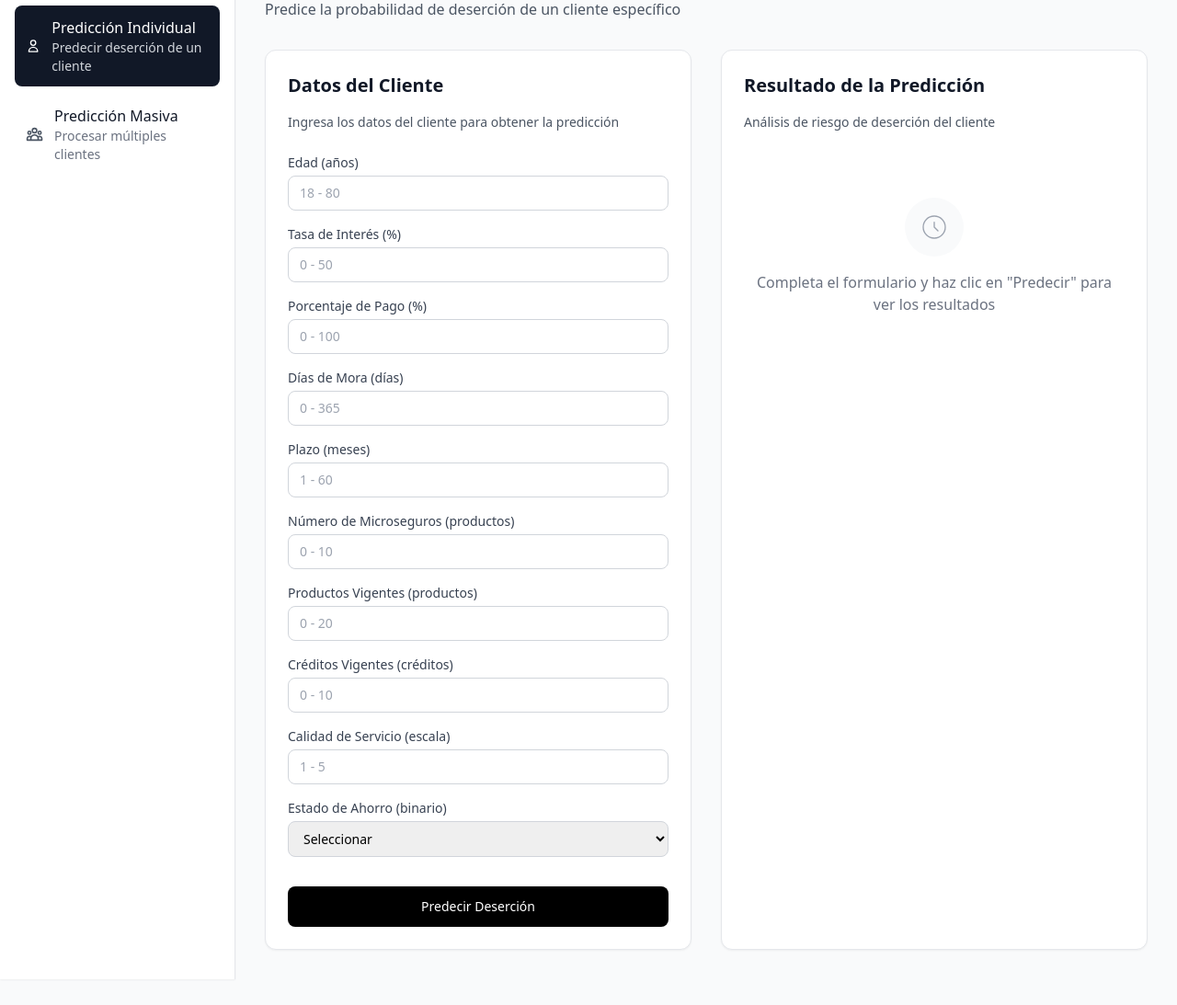
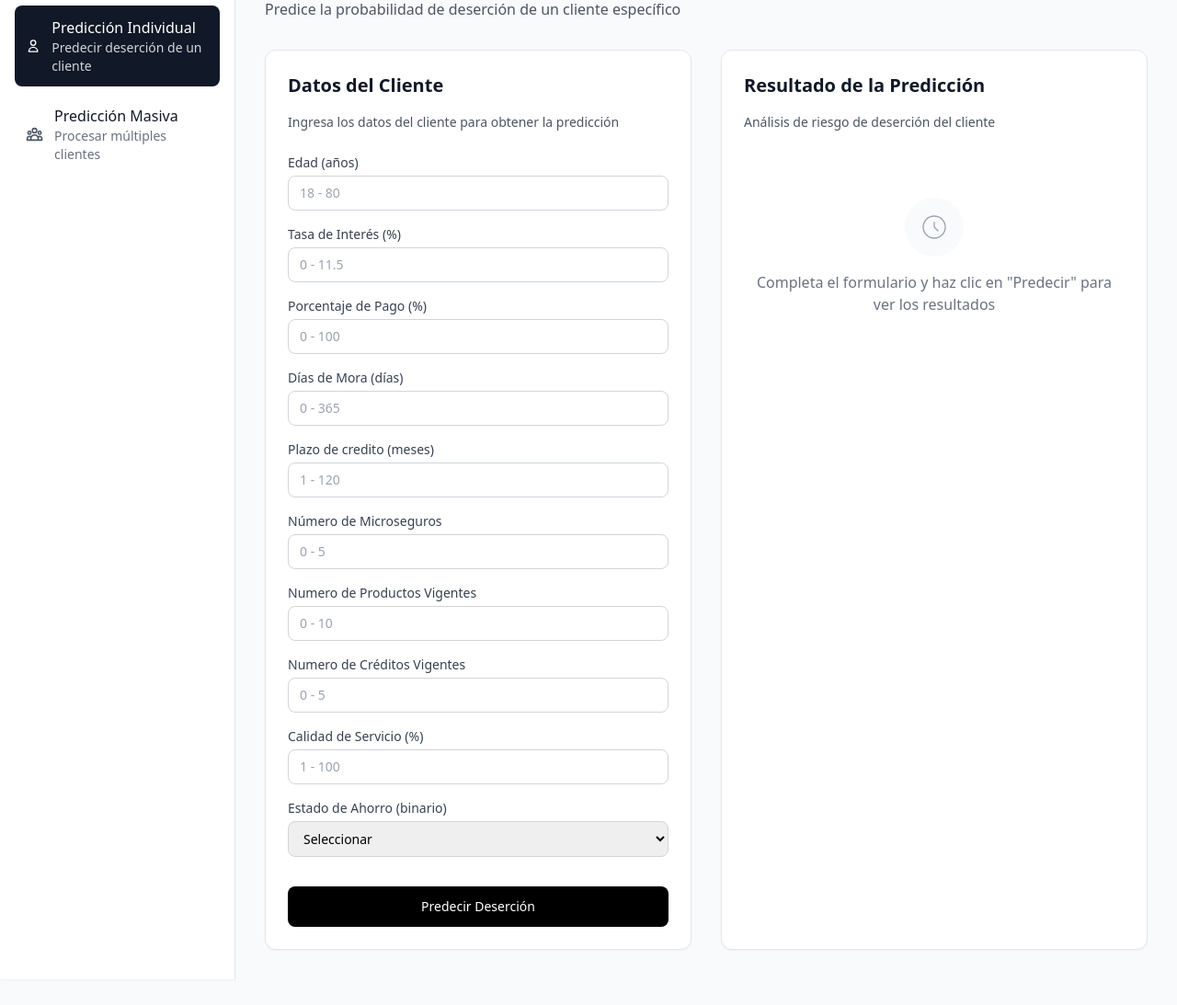
Before and after one commit to rolando2012/WebRegresionLogistica, a Flask app: page /prediccion-individual in a window 1280 px wide. Shown: the part 195-1288 px from the top of the page at 92% size. Run offline with Flask 3, Linux system fonts and the light colour scheme; some libraries are stand-ins or nearby versions.

Commit message:
Actualizar límites y etiquetas de campos en el formulario de predicción individual para reflejar rangos correctos

```diff
--- a/app/templates/main/prediccion_individual.html
+++ b/app/templates/main/prediccion_individual.html
@@ -86,9 +86,9 @@
                         <!-- Tasa de Interés -->
                         <div>
                             <label class="block text-sm font-medium text-gray-700 mb-1">Tasa de Interés (%)</label>
-                            <input type="number" id="tasa_interes" name="tasa_interes" min="0" max="50" step="0.1"
+                            <input type="number" id="tasa_interes" name="tasa_interes" min="0" max="11.5" step="0.1"
                                    class="w-full px-3 py-2 border border-gray-300 rounded-lg focus:ring-2 focus:ring-blue-500 focus:border-blue-500 text-sm"
-                                   placeholder="0 - 50" required>
+                                   placeholder="0 - 11.5" required>
                         </div>
 
                         <!-- Porcentaje de Pago -->
@@ -109,42 +109,42 @@
 
                         <!-- Plazo -->
                         <div>
-                            <label class="block text-sm font-medium text-gray-700 mb-1">Plazo (meses)</label>
-                            <input type="number" id="plazo_credito_meses" name="plazo_credito_meses" min="1" max="60"
+                            <label class="block text-sm font-medium text-gray-700 mb-1">Plazo de credito (meses)</label>
+                            <input type="number" id="plazo_credito_meses" name="plazo_credito_meses" min="1" max="120"
                                    class="w-full px-3 py-2 border border-gray-300 rounded-lg focus:ring-2 focus:ring-blue-500 focus:border-blue-500 text-sm"
-                                   placeholder="1 - 60" required>
+                                   placeholder="1 - 120" required>
                         </div>
 
                         <!-- Número de Microseguros -->
                         <div>
-                            <label class="block text-sm font-medium text-gray-700 mb-1">Número de Microseguros (productos)</label>
-                            <input type="number" id="num_microseguros" name="num_microseguros" min="0" max="10"
+                            <label class="block text-sm font-medium text-gray-700 mb-1">Número de Microseguros </label>
+                            <input type="number" id="num_microseguros" name="num_microseguros" min="0" max="5"
+                                   class="w-full px-3 py-2 border border-gray-300 rounded-lg focus:ring-2 focus:ring-blue-500 focus:border-blue-500 text-sm"
+                                   placeholder="0 - 5" required>
+                        </div>
+
+                        <!-- Productos Vigentes -->
+                        <div>
+                            <label class="block text-sm font-medium text-gray-700 mb-1">Numero de Productos Vigentes</label>
+                            <input type="number" id="n_productos_vigentes" name="n_productos_vigentes" min="0" max="10"
                                    class="w-full px-3 py-2 border border-gray-300 rounded-lg focus:ring-2 focus:ring-blue-500 focus:border-blue-500 text-sm"
                                    placeholder="0 - 10" required>
                         </div>
 
-                        <!-- Productos Vigentes -->
-                        <div>
-                            <label class="block text-sm font-medium text-gray-700 mb-1">Productos Vigentes (productos)</label>
-                            <input type="number" id="n_productos_vigentes" name="n_productos_vigentes" min="0" max="20"
-                                   class="w-full px-3 py-2 border border-gray-300 rounded-lg focus:ring-2 focus:ring-blue-500 focus:border-blue-500 text-sm"
-                                   placeholder="0 - 20" required>
-                        </div>
-
                         <!-- Créditos Vigentes -->
                         <div>
-                            <label class="block text-sm font-medium text-gray-700 mb-1">Créditos Vigentes (créditos)</label>
-                            <input type="number" id="n_creditos_vigentes" name="n_creditos_vigentes" min="0" max="10"
+                            <label class="block text-sm font-medium text-gray-700 mb-1">Numero de Créditos Vigentes</label>
+                            <input type="number" id="n_creditos_vigentes" name="n_creditos_vigentes" min="0" max="5"
                                    class="w-full px-3 py-2 border border-gray-300 rounded-lg focus:ring-2 focus:ring-blue-500 focus:border-blue-500 text-sm"
-                                   placeholder="0 - 10" required>
+                                   placeholder="0 - 5" required>
                         </div>
 
                         <!-- Calidad de Servicio -->
                         <div>
-                            <label class="block text-sm font-medium text-gray-700 mb-1">Calidad de Servicio (escala)</label>
-                            <input type="number" id="calidad_servicio" name="calidad_servicio" min="1" max="5" step="0.1"
+                            <label class="block text-sm font-medium text-gray-700 mb-1">Calidad de Servicio (%)</label>
+                            <input type="number" id="calidad_servicio" name="calidad_servicio" min="1" max="100" step="0.1"
                                    class="w-full px-3 py-2 border border-gray-300 rounded-lg focus:ring-2 focus:ring-blue-500 focus:border-blue-500 text-sm"
-                                   placeholder="1 - 5" required>
+                                   placeholder="1 - 100" required>
                         </div>
 
                         <!-- Estado de Ahorro -->
```
